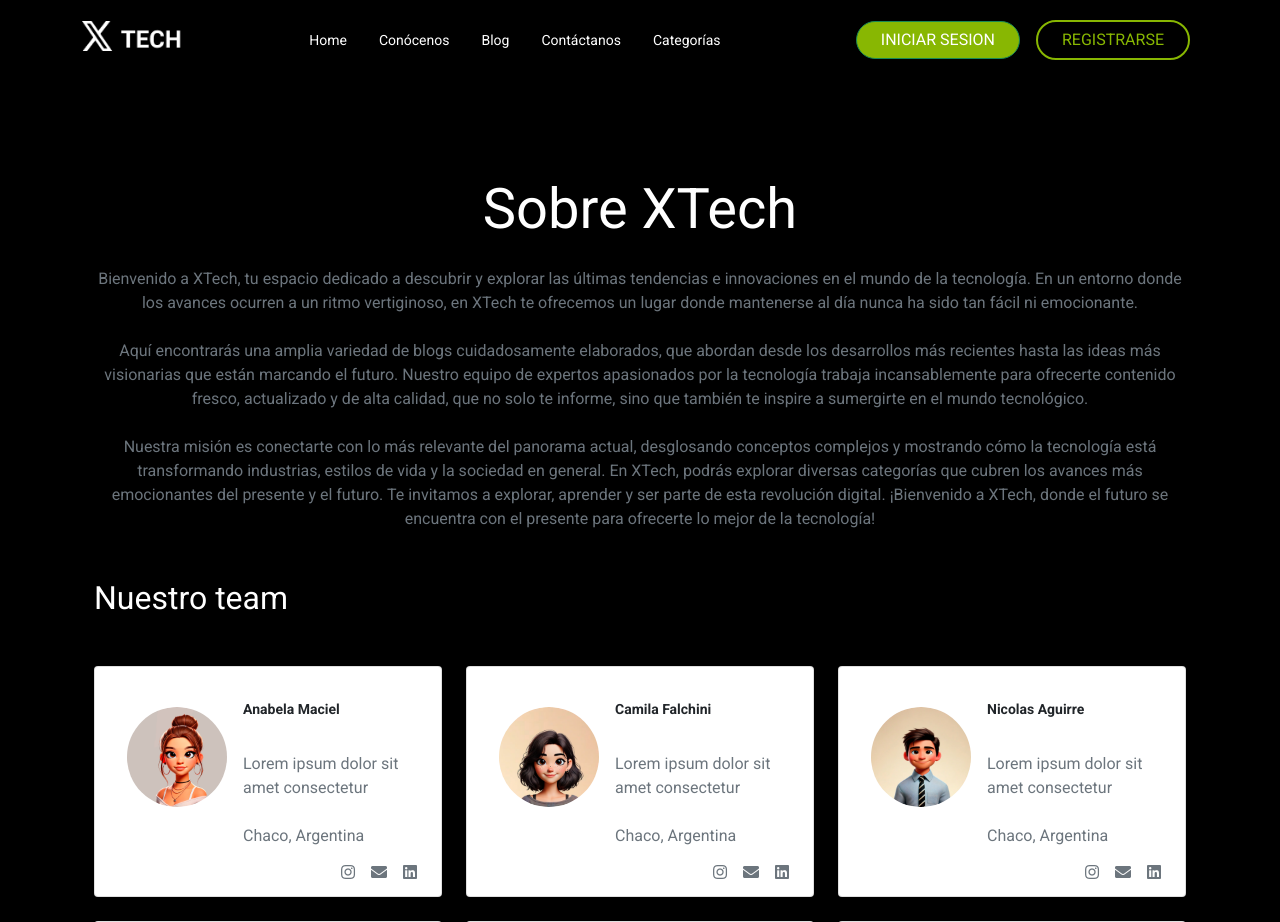
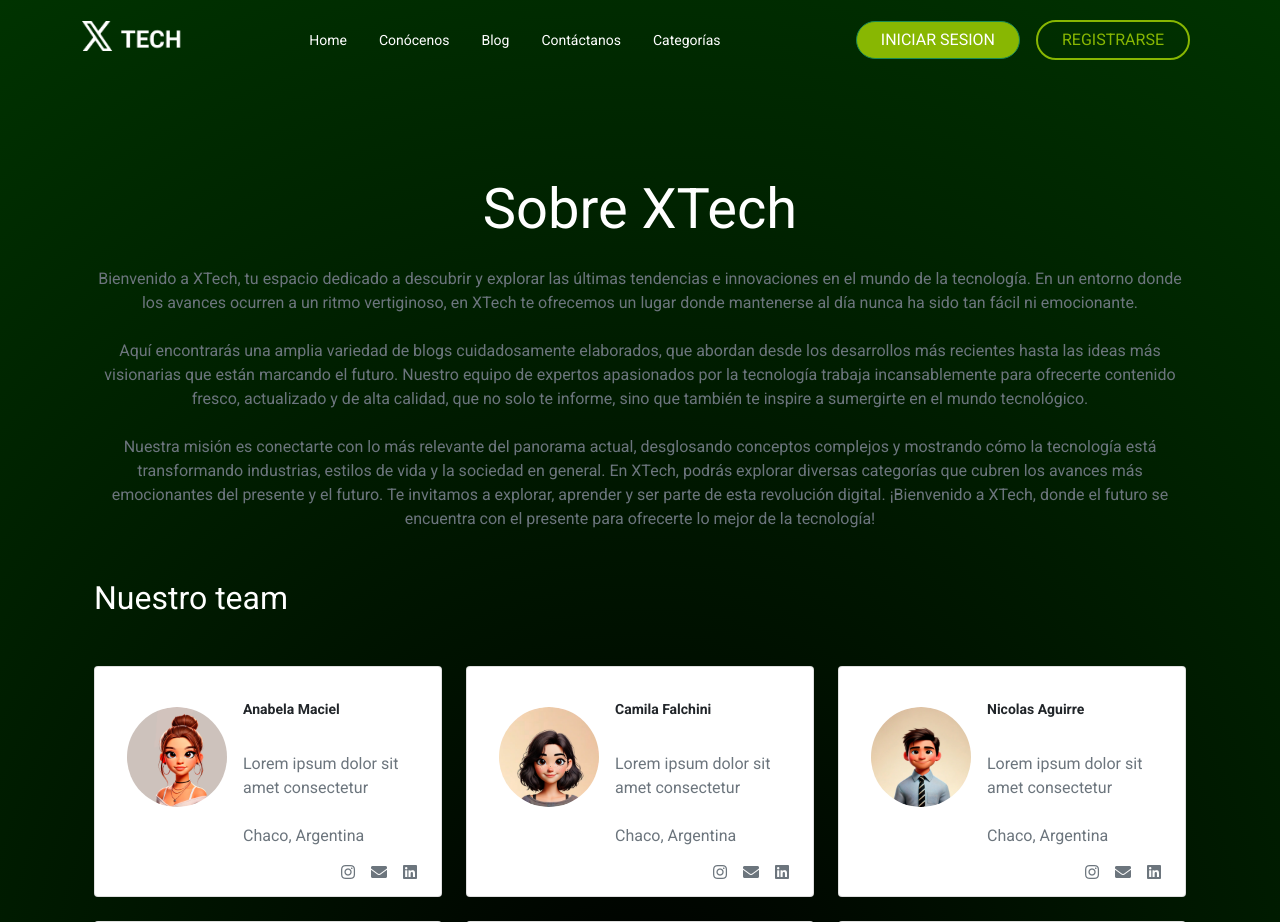
Before and after one commit to anabelaMaciel/proyecto-final-info, a Django app: page /about in a window 1280 px wide. Shown: the top 922 px of the page. Run offline with Django 5.2, Linux system fonts and the light colour scheme; some libraries are stand-ins or nearby versions.

Commit message:
agregado color de fondo conocenos

```diff
--- a/apps/blog/templates/blog/about.html
+++ b/apps/blog/templates/blog/about.html
@@ -1,8 +1,14 @@
 {% extends 'base.html' %}
+{% load static %}
+{% block content %}
 
-{% load static %}
+<style>
 
-{% block content %}
+    body {
+        background: radial-gradient(circle, rgba(0,0,0,1) 0%, rgba(0,51,0,1) 100%);
+    }
+</style>
+
 <main class="container py-5">
     <section class="text-center text-justify mb-5">
         <h1 class="display-4 font-weight-bold mb-4">
```
